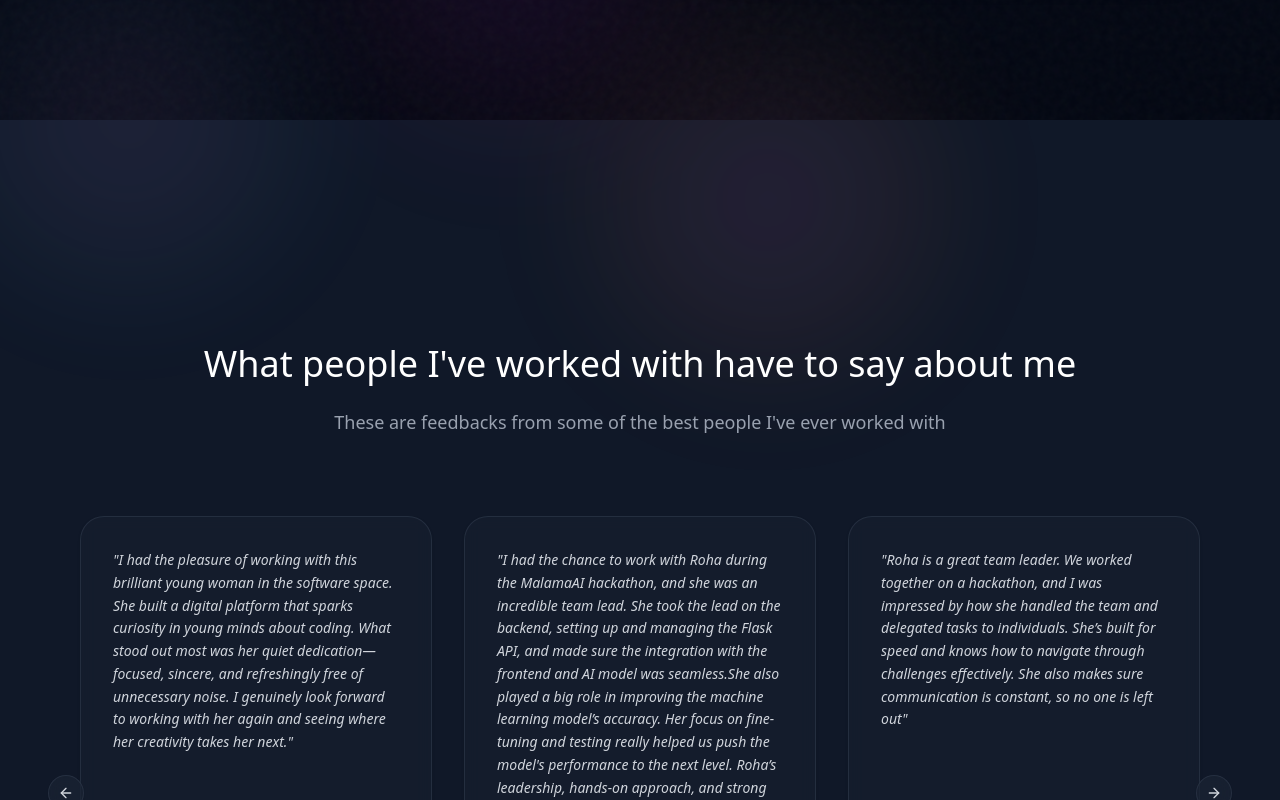
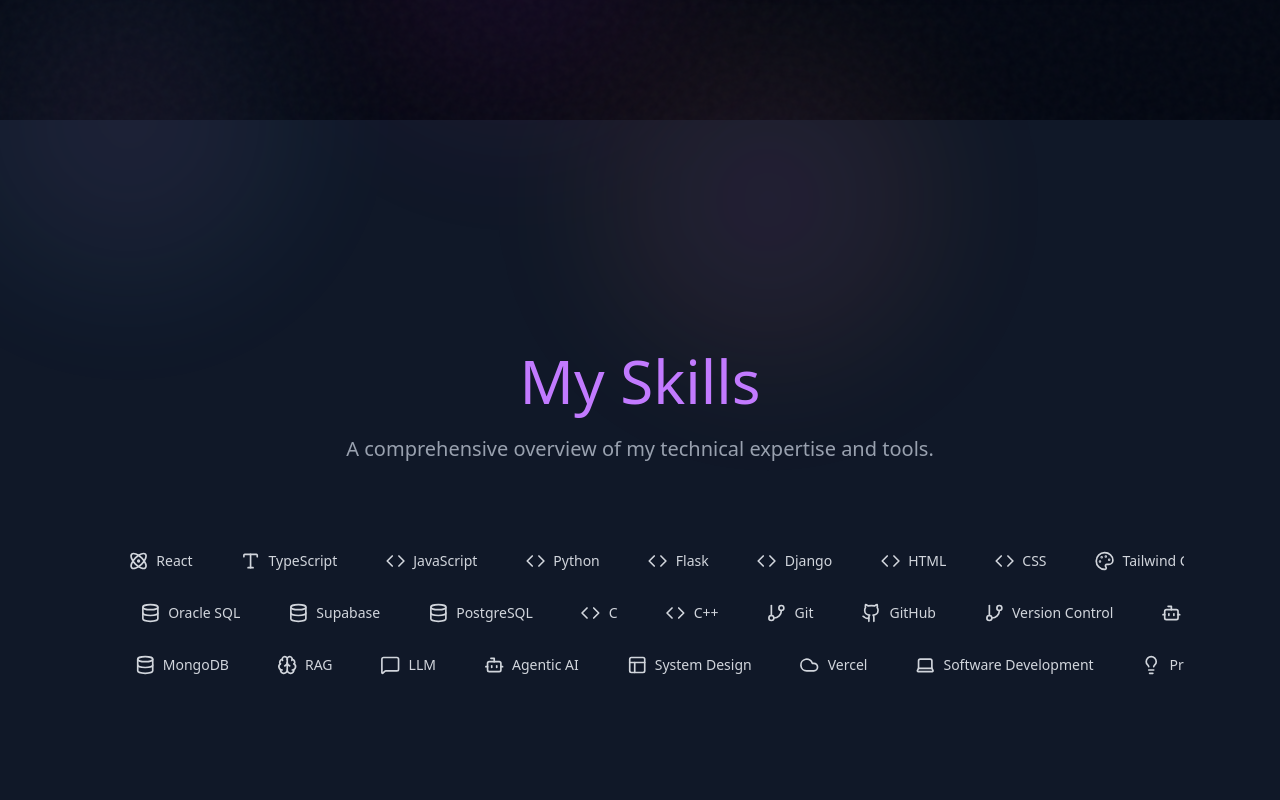
Before and after one commit to row-huh/roha.dev-v3, a Next.js app in the folder src/: page / in a window 1280 px wide. Shown: the part 680-1480 px from the top of the page. Built offline with nearby package versions, Linux system fonts and the light colour scheme.

Commit message:
added cs50-certificates.tsx

```diff
--- a/src/app/page.tsx
+++ b/src/app/page.tsx
@@ -11,7 +11,8 @@
 import TestimonialsCarousel from "@/components/testimonials-carousel"
 import HeroSection from "@/components/hero-section"
 import NavBar from "@/components/nav-bar"
-// import BlogsCarousel from "@/components/blogs-carousel"
+import MySkills from "@/components/my-skills"
+// import BlogsCarousel from "@/components/blogs-carousel" (redesign to fetch the latest blogs from the pages or stuff, also let's make some crm or shit??)
 // import MySkills from "@/components/my-skills"
 
 
@@ -45,11 +46,11 @@
       {/* Navigation */}
       < NavBar />
 
-
       {/* Hero Section */}
       < HeroSection />
 
       {/* My Skills Section */}
+      < MySkills />
 
       {/* My Coding Journey Section (Certificates) */}
 
--- /dev/null
+++ b/src/components/cs50-certificates.tsx
@@ -0,0 +1,76 @@
+"use client"
+
+import { motion } from "framer-motion"
+import Link from "next/link"
+import { Card } from "@/components/ui/card"
+import { Button } from "@/components/ui/button"
+import { ExternalLink, Award } from "lucide-react"
+
+interface CertificateCardProps {
+  title: string
+  certificateLink: string
+}
+
+function CertificateCard({ title, certificateLink }: CertificateCardProps) {
+  return (
+    <Card className="bg-gray-800/30 border-gray-700/50 backdrop-blur-sm p-8 rounded-3xl flex flex-col items-center justify-center transition-all duration-300 hover:bg-gray-800/40">
+      <Award className="h-10 w-10 text-purple-400 mb-4" />
+      <h3 className="text-2xl font-semibold text-white mb-6">{title}</h3>
+      <Link href={certificateLink} target="_blank" rel="noopener noreferrer">
+        <Button
+          variant="outline"
+          className="rounded-full border-gray-600 text-gray-300 hover:bg-gray-700 bg-transparent px-6 py-3"
+        >
+          <ExternalLink className="h-4 w-4 mr-2" /> View Certificate
+        </Button>
+      </Link>
+    </Card>
+  )
+}
+
+export default function Cs50Certificates() {
+  return (
+    <section className="py-56 px-8 relative z-10">
+      <div className="max-w-6xl mx-auto text-center">
+        <motion.div
+          initial={{ opacity: 0, y: 30 }}
+          whileInView={{ opacity: 1, y: 0 }}
+          viewport={{ once: true, margin: "-100px" }}
+          transition={{ duration: 0.8 }}
+          className="mb-20"
+        >
+          <h2 className="text-4xl font-medium text-purple-400 mb-6 leading-tight">How it Began...</h2>
+          <p className="text-xl text-gray-400 max-w-2xl mx-auto">
+            Back in high school, I started messing around with C and joined CS50x. I didn’t end up finishing it, but it
+            got me hooked. I went on to complete CS50p and CS50AI - and that’s when I really fell in love with coding.
+          </p>
+        </motion.div>
+
+        <div className="grid grid-cols-1 md:grid-cols-2 gap-8">
+          <motion.div
+            initial={{ opacity: 0, y: 30 }}
+            whileInView={{ opacity: 1, y: 0 }}
+            viewport={{ once: true, margin: "-100px" }}
+            transition={{ duration: 0.8, delay: 0.2 }}
+          >
+            <CertificateCard
+              title="CS50P: Programming with Python"
+              certificateLink="https://hebbkx1anhila5yf.public.blob.vercel-storage.com/image-Djw3OP1LQTb8cKUF8p9N8yUGW44mMg.png" // Direct link to CS50P certificate image
+            />
+          </motion.div>
+          <motion.div
+            initial={{ opacity: 0, y: 30 }}
+            whileInView={{ opacity: 1, y: 0 }}
+            viewport={{ once: true, margin: "-100px" }}
+            transition={{ duration: 0.8, delay: 0.3 }}
+          >
+            <CertificateCard
+              title="CS50AI: Artificial Intelligence"
+              certificateLink="https://hebbkx1anhila5yf.public.blob.vercel-storage.com/image-7jpxTxs6g9LbJyNBaI2TbQIbjJgMzL.png" // Direct link to CS50 AI certificate image
+            />
+          </motion.div>
+        </div>
+      </div>
+    </section>
+  )
+}
--- /dev/null
+++ b/src/components/my-skills.tsx
@@ -0,0 +1,138 @@
+"use client"
+import { motion } from "framer-motion"
+import {
+  Code,
+  Atom,
+  Type,
+  Coffee,
+  GitBranch,
+  Github,
+  Database,
+  Brain,
+  MessageSquare,
+  Bot,
+  Layout,
+  Palette,
+  Cloud,
+  Laptop,
+  Lightbulb,
+} from "lucide-react"
+import type React from "react" // Import React for React.ElementType
+
+interface Skill {
+  name: string
+  icon: React.ElementType
+}
+
+interface SkillRowProps {
+  skills: Skill[]
+  direction: "left" | "right"
+  speed: number // Speed of the animation
+}
+
+function SkillRow({ skills, direction, speed }: SkillRowProps) {
+  const animationVariants = {
+    animate: {
+      x: direction === "left" ? ["0%", "-100%"] : ["-100%", "0%"],
+      transition: {
+        x: {
+          repeat: Number.POSITIVE_INFINITY,
+          repeatType: "loop",
+          duration: speed,
+          ease: "linear",
+        },
+      },
+    },
+  }
+
+  // Duplicate skills to ensure seamless looping
+  const duplicatedSkills = [...skills, ...skills, ...skills, ...skills, ...skills] // More duplication for longer seamless scroll
+
+  return (
+    <div className="relative w-full overflow-hidden py-2">
+      {" "}
+      {/* Reduced vertical padding */}
+      <motion.div className="flex whitespace-nowrap" variants={animationVariants} animate="animate">
+        {duplicatedSkills.map((skill, index) => (
+          <motion.div
+            key={index}
+            whileHover={{ scale: 1.1 }} // Subtle scale on hover
+            transition={{ duration: 0.2 }}
+            className="flex-none mx-6 flex items-center justify-center text-center" // Changed to flex items-center
+          >
+            <skill.icon className="h-5 w-5 text-gray-300 mr-2" /> {/* Icon to the left, smaller size */}
+            <p className="text-sm font-medium text-gray-300">{skill.name}</p> {/* Text size adjusted */}
+          </motion.div>
+        ))}
+      </motion.div>
+    </div>
+  )
+}
+
+export default function MySkills() {
+  const allSkills: Skill[] = [
+    { name: "Next.js", icon: Code },
+    { name: "React", icon: Atom },
+    { name: "TypeScript", icon: Type },
+    { name: "JavaScript", icon: Code },
+    { name: "Python", icon: Code },
+    { name: "Flask", icon: Code },
+    { name: "Django", icon: Code },
+    { name: "HTML", icon: Code },
+    { name: "CSS", icon: Code },
+    { name: "Tailwind CSS", icon: Palette },
+    { name: "Java", icon: Coffee },
+    { name: "C", icon: Code },
+    { name: "C++", icon: Code },
+    { name: "Git", icon: GitBranch },
+    { name: "GitHub", icon: Github },
+    { name: "Version Control", icon: GitBranch },
+    { name: "Selenium", icon: Bot },
+    { name: "Beautiful Soup", icon: Code },
+    { name: "MySQL", icon: Database },
+    { name: "Oracle SQL", icon: Database },
+    { name: "Supabase", icon: Database },
+    { name: "PostgreSQL", icon: Database },
+    { name: "SQLite", icon: Database },
+    { name: "MongoDB", icon: Database },
+    { name: "RAG", icon: Brain },
+    { name: "LLM", icon: MessageSquare },
+    { name: "Agentic AI", icon: Bot },
+    { name: "System Design", icon: Layout },
+    { name: "Vercel", icon: Cloud },
+    { name: "Software Development", icon: Laptop },
+    { name: "Problem Solving", icon: Lightbulb },
+  ]
+
+  // Split skills into three rows
+  const row1Skills = allSkills.slice(0, 11)
+  const row2Skills = allSkills.slice(11, 22)
+  const row3Skills = allSkills.slice(22, 33) // Remaining skills
+
+  return (
+    <section className="py-56 px-8 relative z-10">
+      <div className="max-w-6xl mx-auto text-center px-8">
+        <motion.div
+          initial={{ opacity: 0, y: 30 }}
+          whileInView={{ opacity: 1, y: 0 }}
+          viewport={{ once: true, margin: "-100px" }}
+          transition={{ duration: 0.8 }}
+          className="mb-20"
+        >
+          <h2 className="text-5xl md:text-6xl font-medium text-purple-400 mb-4 leading-tight">My Skills</h2>
+          <p className="text-xl text-gray-400 max-w-2xl mx-auto">
+            A comprehensive overview of my technical expertise and tools.
+          </p>
+        </motion.div>
+
+        <div className="flex flex-col gap-4">
+          {" "}
+          {/* Reduced gap between rows */}
+          <SkillRow skills={row1Skills} direction="left" speed={60} />
+          <SkillRow skills={row2Skills} direction="right" speed={70} />
+          <SkillRow skills={row3Skills} direction="left" speed={65} />
+        </div>
+      </div>
+    </section>
+  )
+}
--- a/src/components/nav-bar.tsx
+++ b/src/components/nav-bar.tsx
@@ -1,3 +1,5 @@
+"use client"
+
 import Link from "next/link"
 import { motion } from "framer-motion"
 import { usePathname } from "next/navigation"
```
